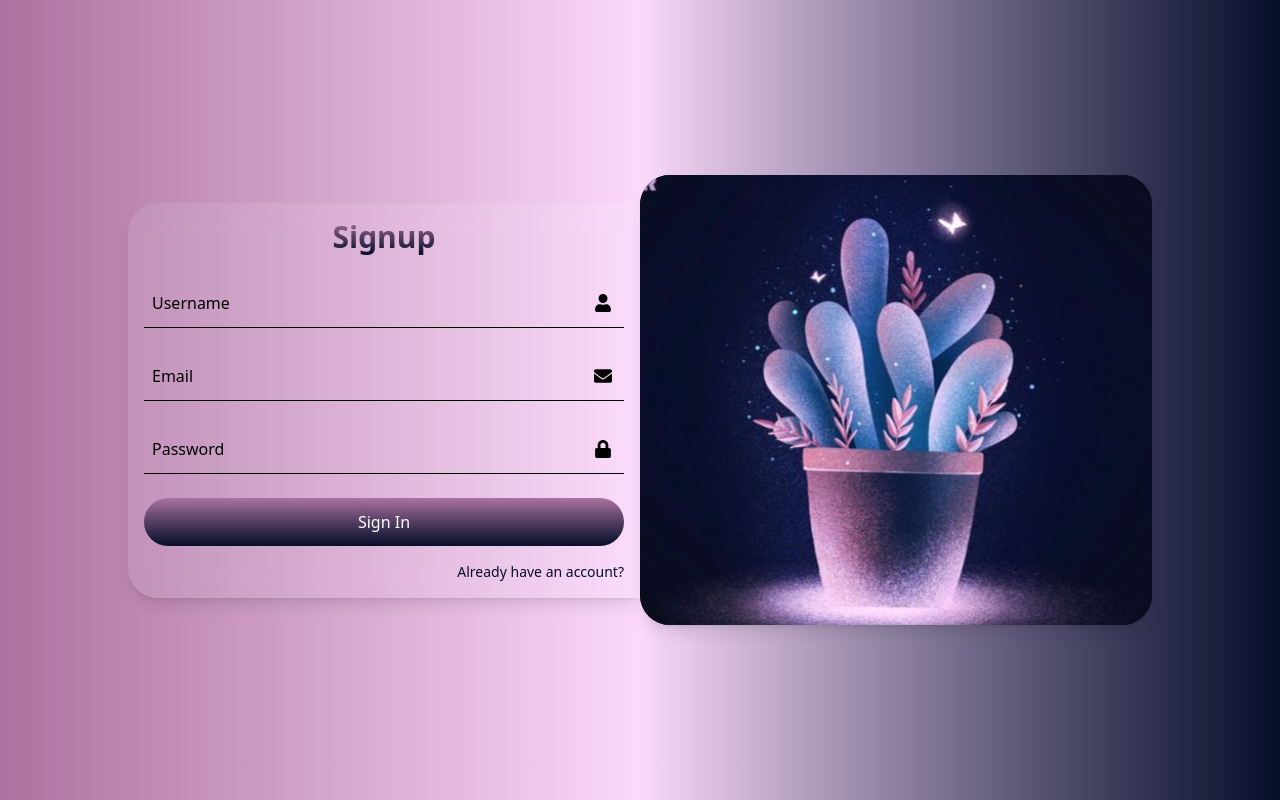
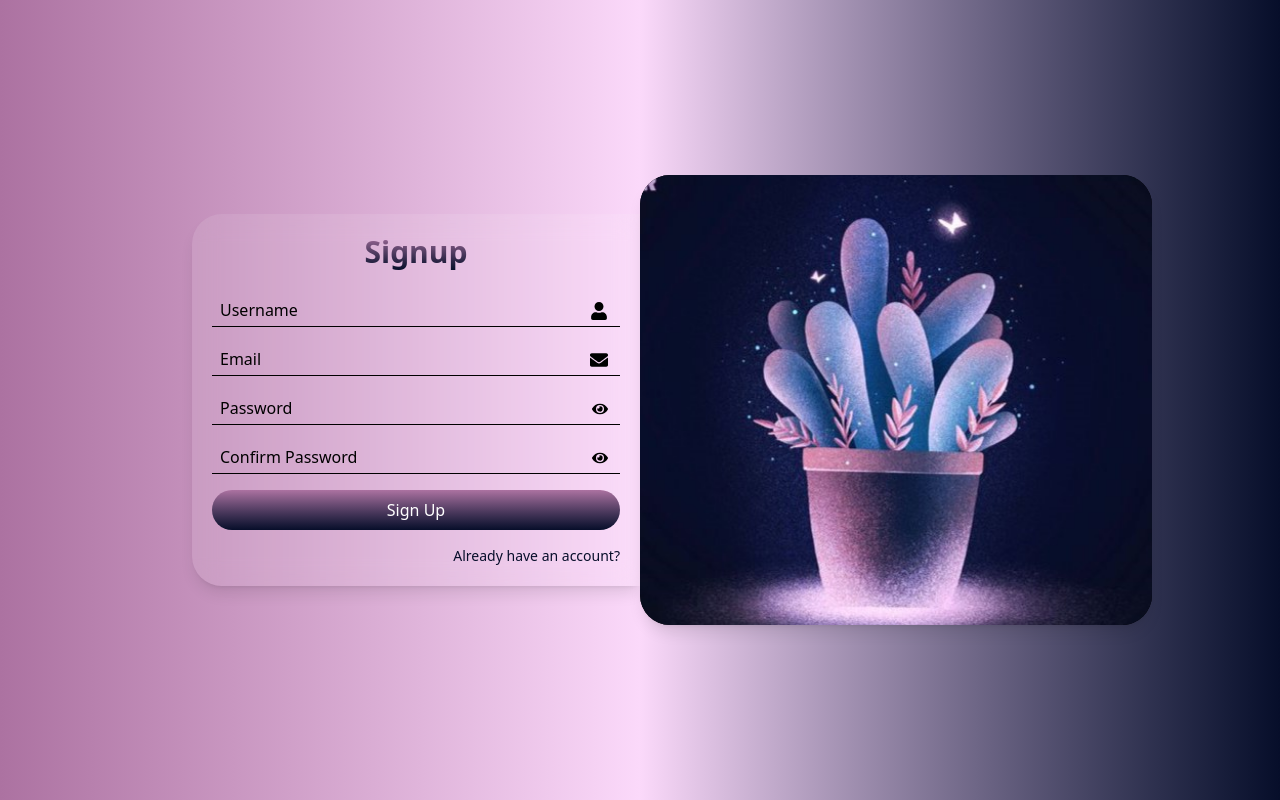
Before and after one commit to tot3110/Planto-Project, a React (Vite) app in the folder Breath-Natural/: page /signup in a window 1280 px wide. Built offline with nearby package versions, Linux system fonts and the light colour scheme.

Commit message:
add password and set api functionality in login page

```diff
--- a/Breath-Natural/src/App.jsx
+++ b/Breath-Natural/src/App.jsx
@@ -9,7 +9,6 @@ import Savings from "./page/Savings";
 import Records from "./page/Records";
 import History from "./page/History";
 import Settings from "./page/Settings";
-
 
 
 function App() {
--- a/Breath-Natural/src/page/Login.jsx
+++ b/Breath-Natural/src/page/Login.jsx
@@ -1,18 +1,64 @@
-import React from 'react';
-import { Link } from "react-router-dom";
+import React, { useState } from 'react';
+import { Link, useNavigate } from "react-router-dom";
 import Loginimage from '../assets/Image123.jpg';
 import { FaLock, FaEnvelope } from 'react-icons/fa';
 
 const Login = () => {
+  const nav = useNavigate();
+
+  const [form, setForm] = useState({ email: "", password: "" });
+  const [error, setError] = useState("");
+  const [loading, setLoading] = useState(false);
+
+  const handleChange = (e) => {
+    const { name, value } = e.target;
+    setForm((prev) => ({ ...prev, [name]: value }));
+  };
+
+  const handleSubmit = async () => {
+  const { email, password } = form;
+
+  if (!email || !password) {
+    setError("Email and password are required.");
+    return;
+  }
+
+  setLoading(true);
+  setError("");
+
+  try {
+    const response = await fetch(
+      "https://eb-project-backend-production.up.railway.app/api/v0/user/loginUser",
+      {
+        method: "POST",
+        headers: { 'Content-Type': 'application/json' },
+        body: JSON.stringify({ email, password })
+      }
+    );
+
+    const data = await response.json();
+
+    if (response.ok) {
+      // Optionally store token here
+      // localStorage.setItem("token", data.token);
+      nav("/dashboard");  // ✅ Redirect to dashboard
+    } else {
+      setError(data.message || "Login failed. Try again.");
+    }
+  } catch (err) {
+    setError("Something went wrong. Please try again later.");
+  } finally {
+    setLoading(false);
+  }
+};
+
   return (
     <div className="w-full min-h-screen bg-gradient-to-r from-[#AC72A1] via-[#FBD9FA] to-[#070E2A] flex items-center justify-center px-4 py-8">
-
-      {/* Container for both sides */}
       <div className="flex flex-col lg:flex-row w-full max-w-6xl items-center">
 
-        {/* Left side - IMAGE */}
+        {/* Left - IMAGE */}
         <div className="w-full lg:w-1/2 flex justify-end">
-          <div className="w-full max-w-md h-[ px] sm:h-[350px] md:h-[400px] lg:h-[450px] relative rounded-[30px] bg-black overflow-hidden shadow-xl">
+          <div className="w-full max-w-md sm:h-[350px] md:h-[400px] lg:h-[450px] relative rounded-[30px] bg-black overflow-hidden shadow-xl">
             <img
               src={Loginimage}
               alt="Login Visual"
@@ -21,19 +67,25 @@ const Login = () => {
           </div>
         </div>
 
-        {/* Right side - LOGIN FORM */}
+        {/* Right - LOGIN FORM */}
         <div className="w-full lg:w-1/2 flex justify-start">
           <div className="w-full max-w-md rounded-r-[30px] p-6 sm:p-8 lg:p-10 bg-white/10 backdrop-blur-md flex flex-col items-center justify-center shadow-xl">
-            {/* Heading */}
+
             <h2 className="text-2xl sm:text-3xl font-bold text-center bg-gradient-to-b from-[#AC72A1] to-[#070E2A] text-transparent bg-clip-text mb-8">
               Login
             </h2>
+
+            {/* Error */}
+            {error && <p className="text-red-600 text-sm mb-4 text-center">{error}</p>}
 
             {/* Email */}
             <div className="w-full relative mb-6">
               <FaEnvelope className="absolute top-1/2 right-3 transform -translate-y-1/2 text-black text-lg" />
               <input
                 type="email"
+                name="email"
+                value={form.email}
+                onChange={handleChange}
                 placeholder="Email"
                 className="w-full bg-transparent border-b border-black placeholder-black pl-2 pr-10 py-3 focus:outline-none text-sm sm:text-base"
               />
@@ -44,14 +96,21 @@ const Login = () => {
               <FaLock className="absolute top-1/2 right-3 transform -translate-y-1/2 text-black text-lg" />
               <input
                 type="password"
+                name="password"
+                value={form.password}
+                onChange={handleChange}
                 placeholder="Password"
                 className="w-full bg-transparent border-b border-black placeholder-black pl-2 pr-10 py-3 focus:outline-none text-sm sm:text-base"
               />
             </div>
 
             {/* Button */}
-            <button className="w-full bg-gradient-to-t from-[#070E2A] to-[#AC72A1] py-3 rounded-full hover:opacity-90 transition-all duration-300 text-white font-medium text-sm sm:text-base">
-              Login
+            <button
+              onClick={handleSubmit}
+              disabled={loading}
+              className="w-full bg-gradient-to-t from-[#070E2A] to-[#AC72A1] py-3 rounded-full hover:opacity-90 transition-all duration-300 text-white font-medium text-sm sm:text-base"
+            >
+              {loading ? "Logging in..." : "Login"}
             </button>
 
             {/* Links */}
@@ -61,7 +120,6 @@ const Login = () => {
             </div>
           </div>
         </div>
-
       </div>
     </div>
   );
--- a/Breath-Natural/src/page/Signup.jsx
+++ b/Breath-Natural/src/page/Signup.jsx
@@ -1,93 +1,151 @@
 import React, { useState } from 'react';
 import SignupImage from '../assets/Image123.jpg';
-import { FaLock, FaEnvelope, FaUser } from 'react-icons/fa';
-import { Link } from "react-router-dom";
+import { FaEnvelope, FaUser, FaEye, FaEyeSlash } from 'react-icons/fa';
+import { Link, useNavigate } from "react-router-dom";
 
+const Signup = () => {
+  const nav = useNavigate();
 
-const Login = () => {
-  const [form,setForm] = useState({username:"", email:"", password:"" });
-  const handleChange = (e) =>{
-    const {name,value} = e.target
-    setForm((previousValue) =>{
-      return{...previousValue, [name]:value}
-    })
-  }
+  const [form, setForm] = useState({
+    name: "",
+    email: "",
+    password: "",
+    confirmPassword: ""
+  });
 
-  const handleSubmit = async () =>{
-  const response = await fetch("https://eb-project-backend-production.up.railway.app/api/v0/user/createUser",{
-      method: "POST",
-      body: JSON.stringify(form)
-    })
+  const [error, setError] = useState("");
+  const [loading, setLoading] = useState(false);
+  const [showPassword, setShowPassword] = useState(false);
+  const [showConfirmPassword, setShowConfirmPassword] = useState(false);
 
-    const data = await response.json()
-    console.log(data);
-  }
+  const handleChange = (e) => {
+    const { name, value } = e.target;
+    setForm((prev) => ({ ...prev, [name]: value }));
+  };
+
+  const handleSubmit = async () => {
+    const { name, email, password, confirmPassword } = form;
+
+    if (!name || !email || !password || !confirmPassword) {
+      setError("All fields are required.");
+      return;
+    }
+
+    if (password !== confirmPassword) {
+      setError("Passwords do not match.");
+      return;
+    }
+
+    setLoading(true);
+    setError("");
+
+    try {
+      const response = await fetch(
+        "https://eb-project-backend-production.up.railway.app/api/v0/user/createUser",
+        {
+          method: "POST",
+          headers: { 'Content-Type': 'application/json' },
+          body: JSON.stringify({ name, email, password })
+        }
+      );
+
+      const data = await response.json();
+
+      if (response.ok) {
+        nav("/");
+      } else {
+        setError(data.message || "Signup failed. Try again.");
+      }
+    } catch (err) {
+      setError("Something went wrong. Please try later.");
+    } finally {
+      setLoading(false);
+    }
+  };
 
   return (
     <div className="w-full min-h-screen bg-gradient-to-r from-[#AC72A1] via-[#FBD9FA] to-[#070E2A] flex items-center justify-center px-4 py-8">
-
-      {/* Wrapper for both sides */}
       <div className="flex flex-col lg:flex-row w-full max-w-7xl items-center">
 
-        {/* Left side - LOGIN FORM */}
+        {/* Left - FORM */}
         <div className="w-full lg:w-1/2 flex justify-end">
-          <div className="w-full max-w-md sm:max-w-lg lg:max-w-md xl:max-w-lg bg-white/10 backdrop-blur-md rounded-l-[30px] px-6 py-3 sm:p-5 lg:p-4 shadow-lg">
-
-            {/* Heading */}
-            <h2 className="text-3xl font-bold text-center  bg-gradient-to-b from-[#AC72A1] to-[#070E2A] text-transparent bg-clip-text mb-6">
+          <div className="w-full max-w-md bg-white/10 backdrop-blur-md rounded-l-[30px] px-5 py-5 shadow-lg">
+            <h2 className="text-3xl font-bold text-center bg-gradient-to-b from-[#AC72A1] to-[#070E2A] text-transparent bg-clip-text mb-6">
               Signup
             </h2>
 
-            {/* Username */}
-            <div className="relative mb-6">
+            {error && <p className="text-red-600 text-sm mb-4 text-center">{error}</p>}
+
+            <div className="relative mb-4">
               <FaUser className="absolute top-1/2 right-3 transform -translate-y-1/2 text-black text-lg" />
               <input
                 type="text"
+                name="name"
+                placeholder="Username"
                 onChange={handleChange}
-                name='username'
-                placeholder="Username"
-                className="w-full bg-transparent border-b border-black placeholder-black pl-2 pr-10 py-3 focus:outline-none"
+                className="w-full bg-transparent border-b border-black placeholder-black pl-2 pr-10 py-1 focus:outline-none"
               />
             </div>
 
-            {/* Email */}
-            <div className="relative mb-6">
+            <div className="relative mb-4">
               <FaEnvelope className="absolute top-1/2 right-3 transform -translate-y-1/2 text-black text-lg" />
               <input
                 type="email"
+                name="email"
+                placeholder="Email"
                 onChange={handleChange}
-                name='email'
-                placeholder="Email"
-                className="w-full bg-transparent border-b border-black placeholder-black pl-2 pr-10 py-3 focus:outline-none"
+                className="w-full bg-transparent border-b border-black placeholder-black pl-2 pr-10 py-1 focus:outline-none"
               />
             </div>
 
-            {/* Password */}
-            <div className="relative mb-6">
-              <FaLock className="absolute top-1/2 right-3 transform -translate-y-1/2 text-black text-lg" />
+            <div className="relative mb-4">
               <input
-                type="password"
+                type={showPassword ? "text" : "password"}
+                name="password"
+                placeholder="Password"
                 onChange={handleChange}
-                name='password'
-                placeholder="Password"
-                className="w-full bg-transparent border-b border-black placeholder-black pl-2 pr-10 py-3 focus:outline-none"
+                className="w-full bg-transparent border-b border-black placeholder-black pl-2 pr-10 py-1 focus:outline-none"
               />
+              <span
+                onClick={() => setShowPassword(!showPassword)}
+                className="absolute top-1/2 right-3 transform -translate-y-1/2 text-black cursor-pointer"
+              >
+                {showPassword ? <FaEyeSlash /> : <FaEye />}
+              </span>
             </div>
 
-            {/* Button */}
-            <button onClick={handleSubmit} className="w-full bg-gradient-to-t from-[#070E2A] to-[#AC72A1] py-3 rounded-full hover:opacity-90 transition font-medium text-white">
-              Sign In
+            <div className="relative mb-4">
+              <input
+                type={showConfirmPassword ? "text" : "password"}
+                name="confirmPassword"
+                placeholder="Confirm Password"
+                onChange={handleChange}
+                className="w-full bg-transparent border-b border-black placeholder-black pl-2 pr-10 py-1 focus:outline-none"
+              />
+              <span
+                onClick={() => setShowConfirmPassword(!showConfirmPassword)}
+                className="absolute top-1/2 right-3 transform -translate-y-1/2 text-black cursor-pointer"
+              >
+                {showConfirmPassword ? <FaEyeSlash /> : <FaEye />}
+              </span>
+            </div>
+
+            <button
+              onClick={handleSubmit}
+              disabled={loading}
+              className="w-full bg-gradient-to-t from-[#070E2A] to-[#AC72A1] py-2 rounded-full hover:opacity-90 transition font-medium text-white"
+            >
+              {loading ? "Signing up..." : "Sign Up"}
             </button>
 
-            {/* Already have account */}
             <div className="mt-4 text-sm text-right text-[#070E2A]">
               <Link to="/" className="hover:underline">Already have an account?</Link>
             </div>
           </div>
         </div>
 
-        {/* Right side - IMAGE */}
-        <div className="w-full lg:w-1/2 flex justify-start">
+        {/* Right - IMAGE */}
+        <div className="hidden lg:flex w-full lg:w-1/2 justify-start">
           <div className="w-full max-w-md sm:max-w-lg lg:max-w-md xl:max-w-lg sm:h-[350px] md:h-[400px] lg:h-[450px] relative rounded-[30px] bg-black overflow-hidden shadow-lg">
             <img src={SignupImage} alt="Signup Visual" className="absolute object-cover w-full h-full top-0 left-0" />
           </div>
@@ -97,4 +155,4 @@ const Login = () => {
   );
 };
 
-export default Login;
+export default Signup;
```
Also changed, not shown: Breath-Natural/src/components/LeftSidebar.jsx (+29 -17 lines).
